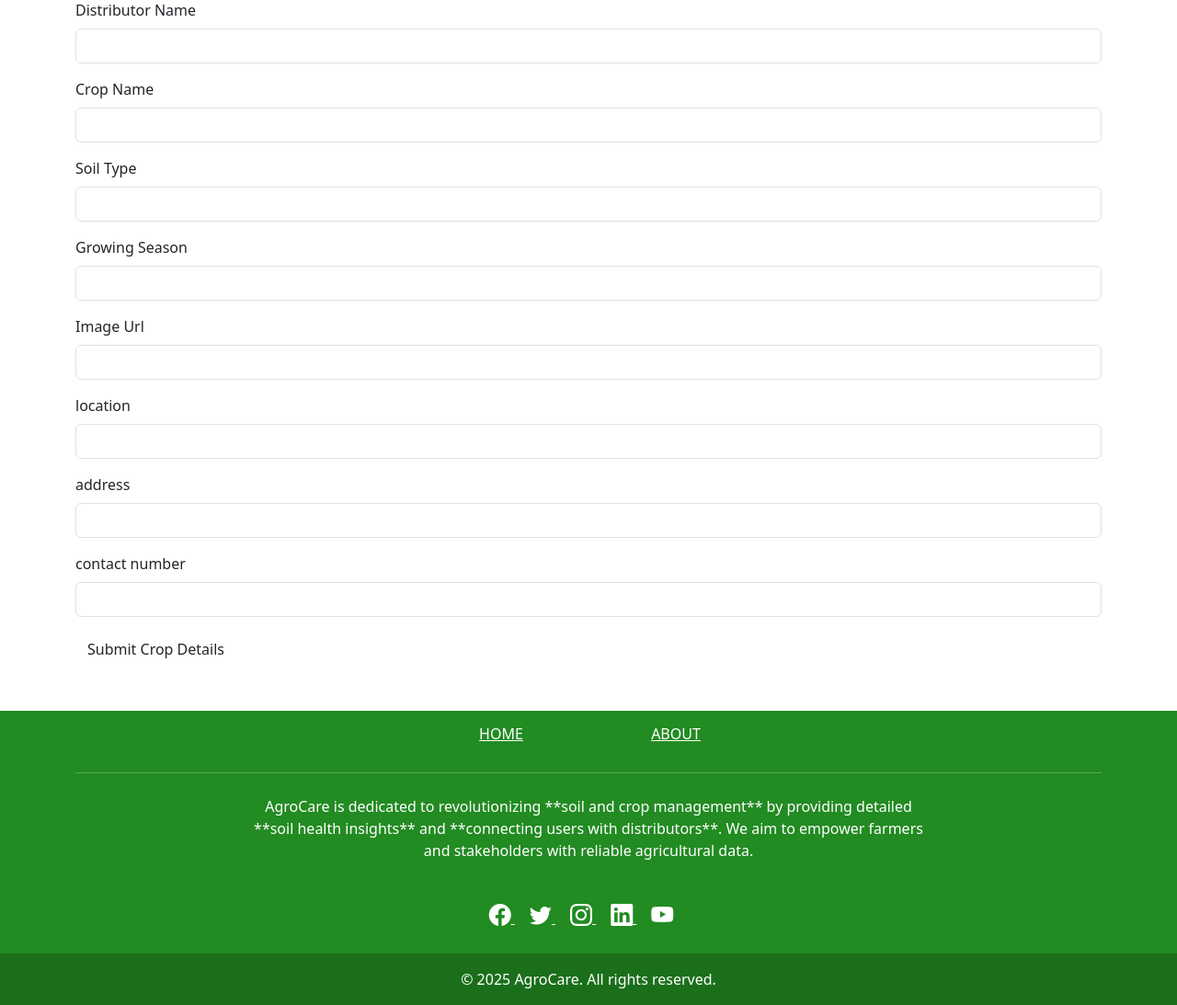
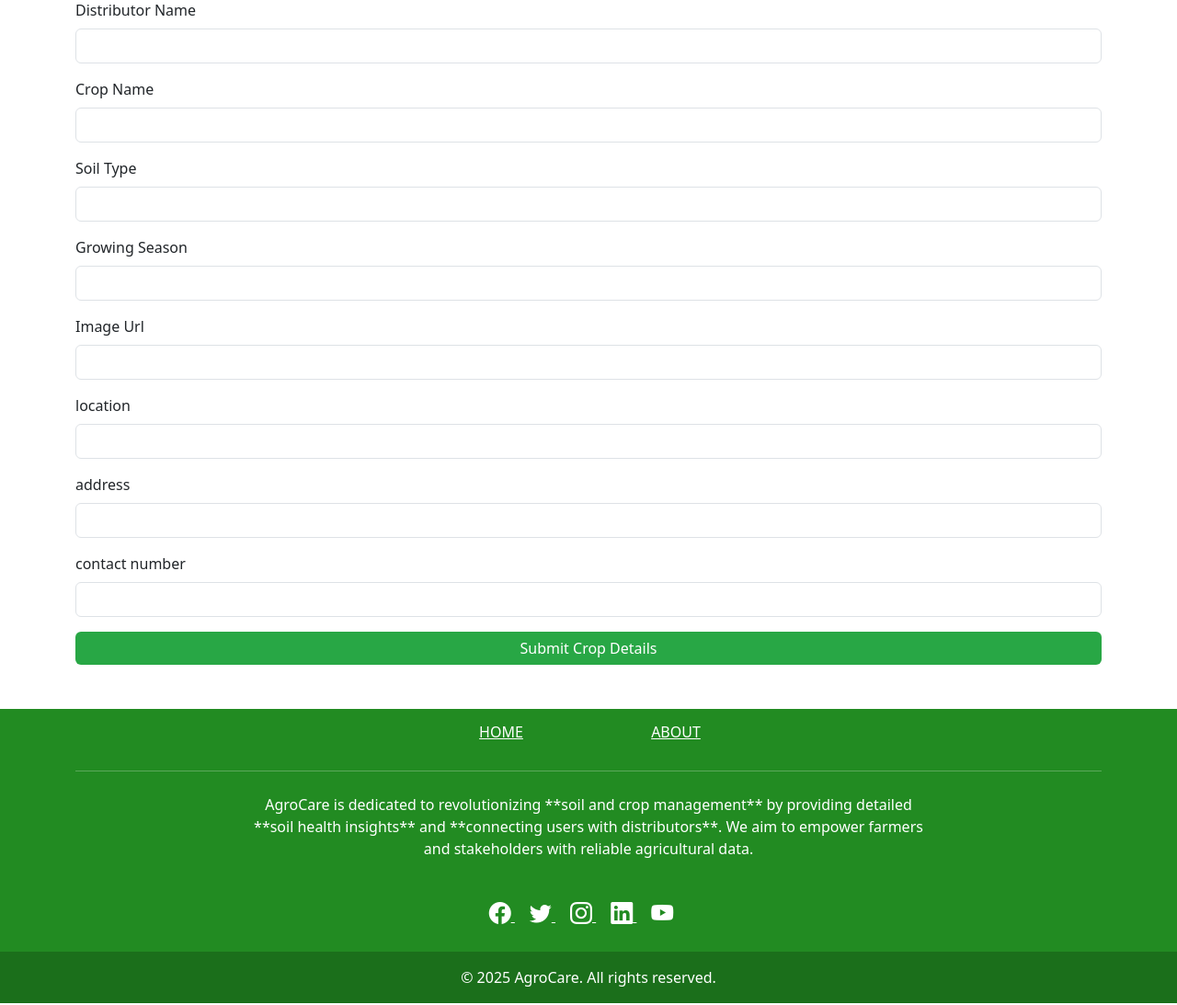
Before and after one commit to likithAswin74/Soil-Crop, a Flask app: page /contact-admin in a window 1280 px wide, after a click on "Crop Details". Shown: the part 258-1351 px from the top of the page at 92% size. Run offline with Flask 3, Linux system fonts and the light colour scheme; the visitor is signed in with stand-in values (Sample User, id 1); data comes from the database, SQL or seed files in the repository; some libraries are stand-ins or nearby versions.

Commit message:
changes comitted

```diff
--- a/templates/contact_admin.html
+++ b/templates/contact_admin.html
@@ -98,7 +98,7 @@
                 <label class="form-label">contact number</label>
                 <input type="text" name="number" class="form-control" required>
             </div>
-            <button type="submit" class="btn custom-btn">Submit Crop Details</button>
+            <button type="submit" class="btn crop-btn">Submit Crop Details</button>
         </form>
     </div>
 </div>
```
